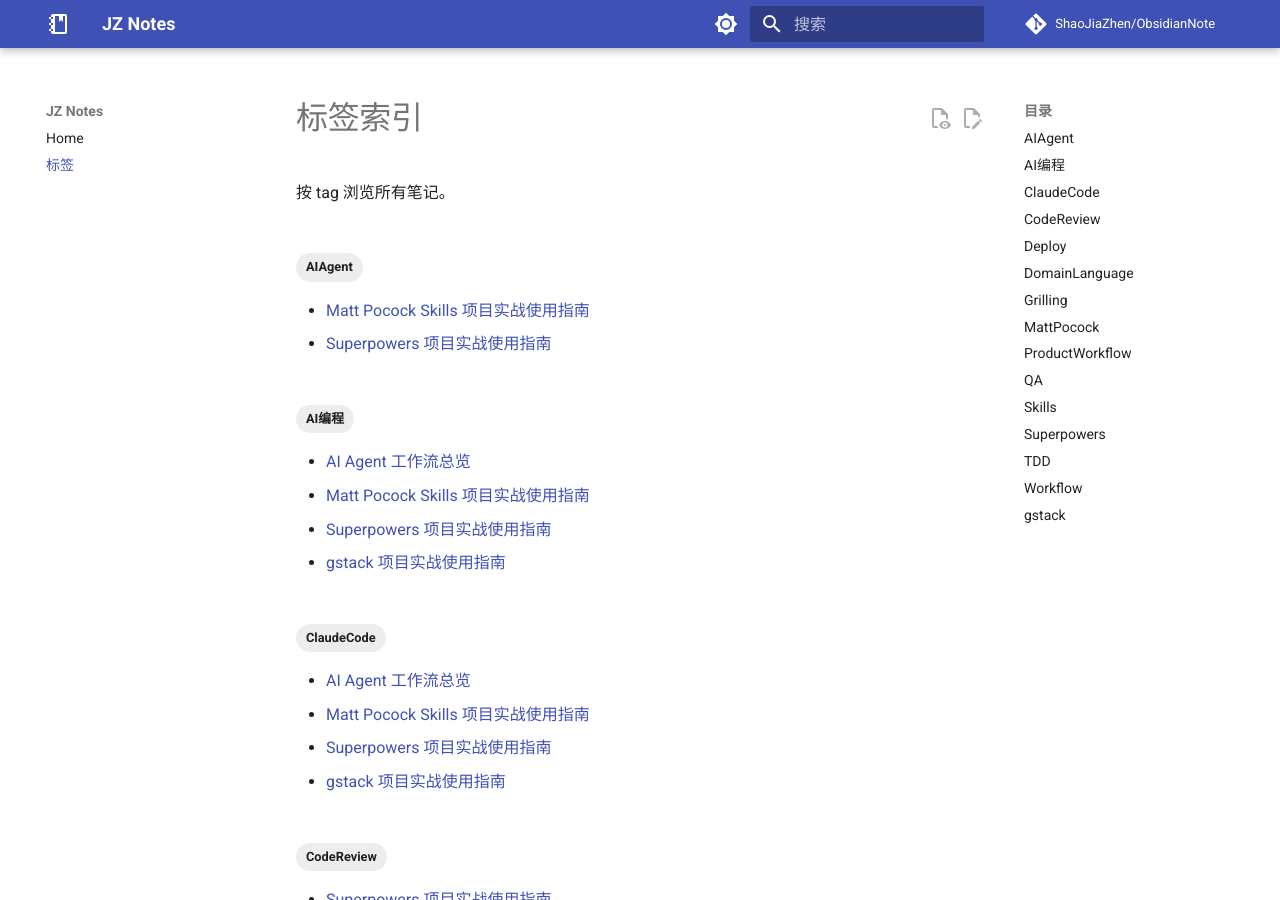
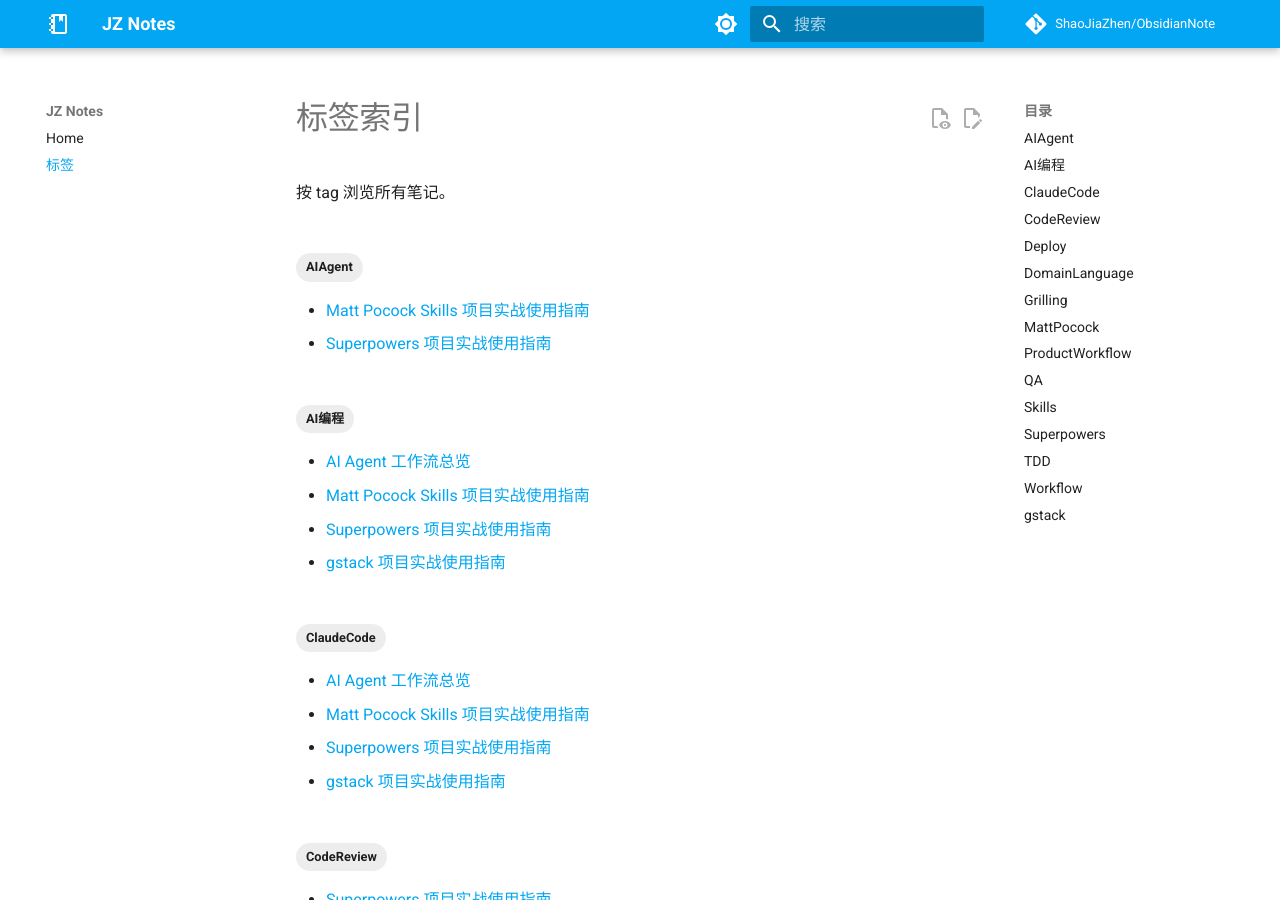
Before and after one commit to ShaoJiaZhen/ObsidianNote, an MkDocs documentation site: the page built from docs/tags.md, in a window 1280 px wide and 900 px high. Built offline with MkDocs 1.6.1 and Material for MkDocs 9.7.7, drawn with Linux system fonts in a browser that asks for light colours; comment, search, counter and statistics services are not loaded.

Commit message:
Switch theme palette from indigo to light blue
- mkdocs.yml: primary + accent → "light blue" (#03a9f4) for both
  light and dark modes
- favicon.svg: rect fill updated to #03a9f4 to stay visually
  consistent with the header

Co-Authored-By: Claude Opus 4.7 (1M context) <noreply@anthropic.com>

```diff
--- a/mkdocs.yml
+++ b/mkdocs.yml
@@ -22,13 +22,15 @@ theme:
   palette:
     - media: "(prefers-color-scheme: light)"
       scheme: default
-      primary: indigo
+      primary: light blue
+      accent: light blue
       toggle:
         icon: material/brightness-7
         name: Switch to dark mode
     - media: "(prefers-color-scheme: dark)"
       scheme: slate
-      primary: indigo
+      primary: light blue
+      accent: light blue
       toggle:
         icon: material/brightness-4
         name: Switch to light mode
```
Also changed, not shown: docs/assets/images/favicon.svg.
